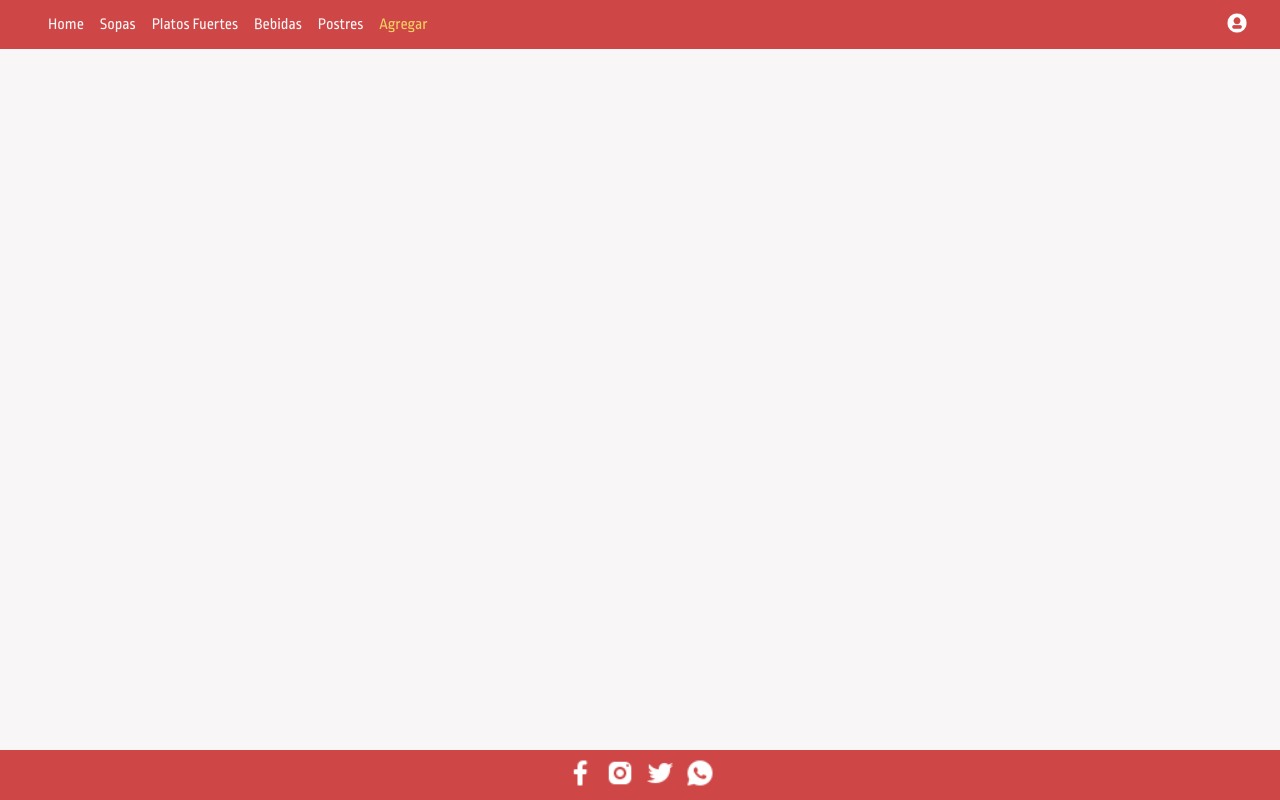
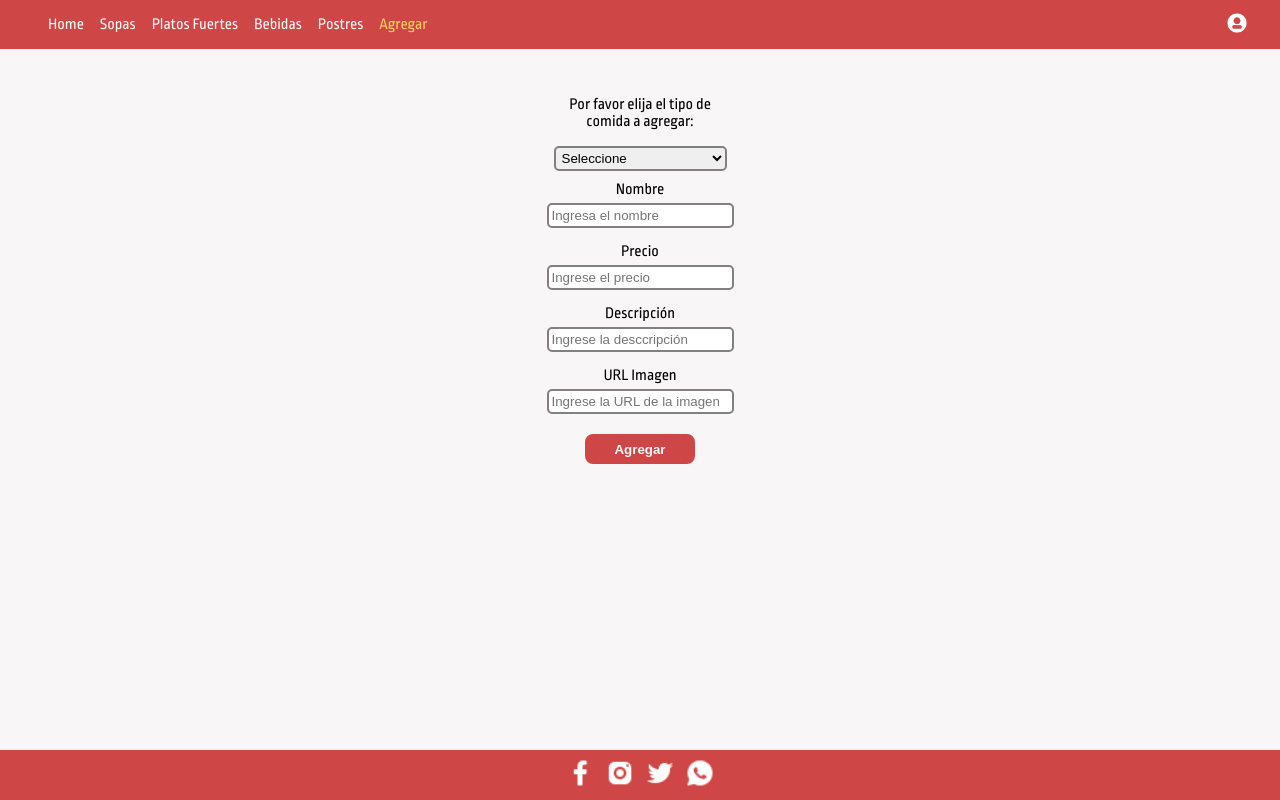
Before and after one commit to karengrisales/restaurant, a React (Create React App) app: page /add in a window 1280 px wide. Built offline with nearby package versions, Linux system fonts and the light colour scheme; no server answers.

Commit message:
Post API

```diff
--- a/src/components/atoms/Select/Select.jsx
+++ b/src/components/atoms/Select/Select.jsx
@@ -1,15 +1,17 @@
 import React from "react";
+import "./select_styles.css";
 
-export const Select = () => {
+export const Select = (props) => {
+  const { options, text, capture, name } = props;
+
   return (
-    <select name="select">
-      <option value="selection" selected>
-        Seleccione
-      </option>
-      <option value="soup">Sopa</option>
-      <option value="maincourse">Plato Fuerte</option>
-      <option value="dessert">Postre</option>
-      <option value="drink">Bebida</option>
-    </select>
+    <div className="container__select">
+      <p>{text}</p>
+      <select name={name} defaultValue="" onChange={(e) => capture(e)}>
+        {options.map((option, index) => {
+          return <option key={index}>{option.label}</option>;
+        })}
+      </select>
+    </div>
   );
 };
--- /dev/null
+++ b/src/components/atoms/Select/select_styles.css
@@ -0,0 +1,12 @@
+.container__select {
+  display: flex;
+  flex-direction: column;
+  width: 173px;
+  text-align: center;
+}
+
+select {
+  border: 2px solid #808080;
+  padding: 2px;
+  border-radius: 5px;
+}
--- a/src/components/molecules/FormAdd/FormAdd.jsx
+++ b/src/components/molecules/FormAdd/FormAdd.jsx
@@ -1,20 +1,28 @@
 import axios from "axios";
-import React, { useEffect, useState } from "react";
+import React, { useState } from "react";
 import { Button } from "../../atoms/Button/Button";
 import { Input } from "../../atoms/Input/Input";
+import { Select } from "../../atoms/Select/Select";
 import "./form_style.css";
 
 export const FormAdd = () => {
   const [name, setName] = useState("");
   const [price, setPrice] = useState("");
   const [description, setDescription] = useState("");
-  const [desserts, setDesserts] = useState(null);
+  const [food, setFood] = useState("");
+  const [image, setImage] = useState("");
+  const [soup, setSoup] = useState(null);
+  const [maincourse, setMainCourse] = useState(null);
+  const [drink, setDrink] = useState(null);
+  const [dessert, setDessert] = useState(null);
 
-  useEffect(() => {
-    axios.get("http://localhost:8081/postres").then((response) => {
-      setDesserts(response.data);
-    });
-  }, []);
+  const options = [
+    { value: "elected", label: "Seleccione" },
+    { value: "soup", label: "Sopa" },
+    { value: "maincourse", label: "Plato Fuerte" },
+    { value: "drink", label: "Bebida" },
+    { value: "dessert", label: "Postre" },
+  ];
 
   function createDessert() {
     axios
@@ -22,15 +30,63 @@ export const FormAdd = () => {
         name: name,
         description: description,
         price: price,
+        img: image,
       })
       .then((response) => {
-        setDesserts(response.data);
+        setDessert(response.data);
       });
-
-    console.log();
   }
 
-  if (!desserts) return "No desserts!";
+  function createSoup() {
+    axios
+      .post("http://localhost:8081/sopas", {
+        name: name,
+        description: description,
+        price: price,
+        img: image,
+      })
+      .then((response) => {
+        setSoup(response.data);
+      });
+  }
+
+  function createMainCourse() {
+    axios
+      .post("http://localhost:8081/principales", {
+        name: name,
+        description: description,
+        price: price,
+        img: image,
+      })
+      .then((response) => {
+        setMainCourse(response.data);
+      });
+  }
+
+  function createDrink() {
+    axios
+      .post("http://localhost:8081/bebidas", {
+        name: name,
+        description: description,
+        price: price,
+        img: image,
+      })
+      .then((response) => {
+        setDrink(response.data);
+      });
+  }
+
+  function choose() {
+    if (food === "Sopa") {
+      createSoup();
+    } else if (food === "Postre") {
+      createDessert();
+    } else if (food === "Bebida") {
+      createDrink();
+    } else if (food === "Plato Fuerte") {
+      createMainCourse();
+    }
+  }
 
   function captureName(e) {
     setName(e.target.value);
@@ -44,8 +100,22 @@ export const FormAdd = () => {
     setPrice(e.target.value);
   }
 
+  function captureImage(e) {
+    setImage(e.target.value);
+  }
+
+  function captureFood(e) {
+    setFood(e.target.value);
+  }
+
   return (
     <form className="form__add">
+      <Select
+        name={food}
+        options={options}
+        text="Por favor elija el tipo de comida a agregar:"
+        capture={captureFood}
+      />
       <Input
         tag="Nombre"
         type="text"
@@ -67,7 +137,14 @@ export const FormAdd = () => {
         placeholder="Ingrese la desccripción"
         capture={captureDescription}
       />
-      <Button name="Agregar" action={createDessert} />
+      <Input
+        tag="URL Imagen"
+        type="text"
+        name="image"
+        placeholder="Ingrese la URL de la imagen"
+        capture={captureImage}
+      />
+      <Button name="Agregar" action={choose} />
     </form>
   );
 };
```
